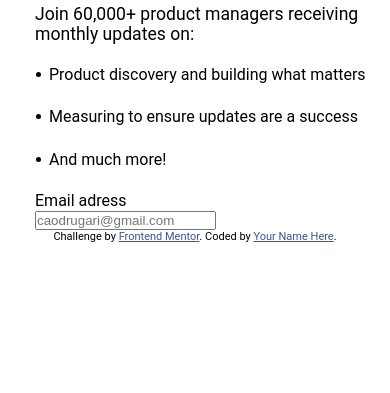
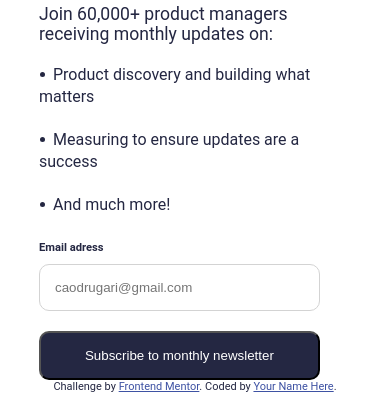
Before and after one commit to Beamboris/Frontend-mentor-newsletter-article, a plain HTML site: page index.html in a window 390 px wide. Shown: the part 511-904 px from the top of the page. Before the commit the page ends 844 px from the top, so only its background shows below. Drawn offline with Linux system fonts and the light colour scheme.

Commit message:
added a button in html, and finished styling the phone layout

```diff
--- a/index.html
+++ b/index.html
@@ -33,6 +33,7 @@
     <form>
       <label for="email">Email adress</label><br>
       <input type="text" id="email" name="email" placeholder="caodrugari@gmail.com">
+      <button>Subscribe to monthly newsletter</button>
     </form>
 
   </div>
--- a/main.css
+++ b/main.css
@@ -11,10 +11,11 @@
 body {
     font-family: "Roboto", sans-serif;
     font-size: 16px;
+    color: var(--dark-slate-grey)
 }
 .form {
-    margin-left: 35px;
-    width: 85%
+    margin-left: 10vw;
+    width: 80%
 }
 .hero {
     background: url(assets/images/illustration-sign-up-mobile.svg) no-repeat center center/ cover;
@@ -22,22 +23,42 @@ body {
     border-radius: 0 0 25px 25px;
     margin-bottom: 35px;
 }
-h1 {
+.form h1 {
     font-weight: 700;
-    color: var(--dark-slate-grey);
     margin-bottom: 20px;
 }
-h2 {
+.form h2 {
     font-weight: 400;
     font-size: 1.1rem;
     margin-bottom: 20px;
 }
-ul {
+.form ul {
     list-style-position: inside;
     list-style-image: url(assets/images/icon-list.svg);
     margin-bottom: 20px;
 }
-li {
+.form li {
     line-height: 1.4rem;
     margin-bottom: 20px;
 }
+.form label {
+    display: inline-block;
+    margin-bottom: 10px;
+    font-size: 0.7rem;
+    font-weight: 700;
+}
+.form input {
+    width: 90%;
+    padding: 15px;
+    border: 1px solid lightgray;
+    border-radius: 10px;
+    color: lightgray;
+    margin-bottom: 20px;
+}
+.form button {
+    width: 90%;
+    padding: 15px;
+    background-color: var(--dark-slate-grey);
+    color: white;
+    border-radius: 10px;
+}
```
